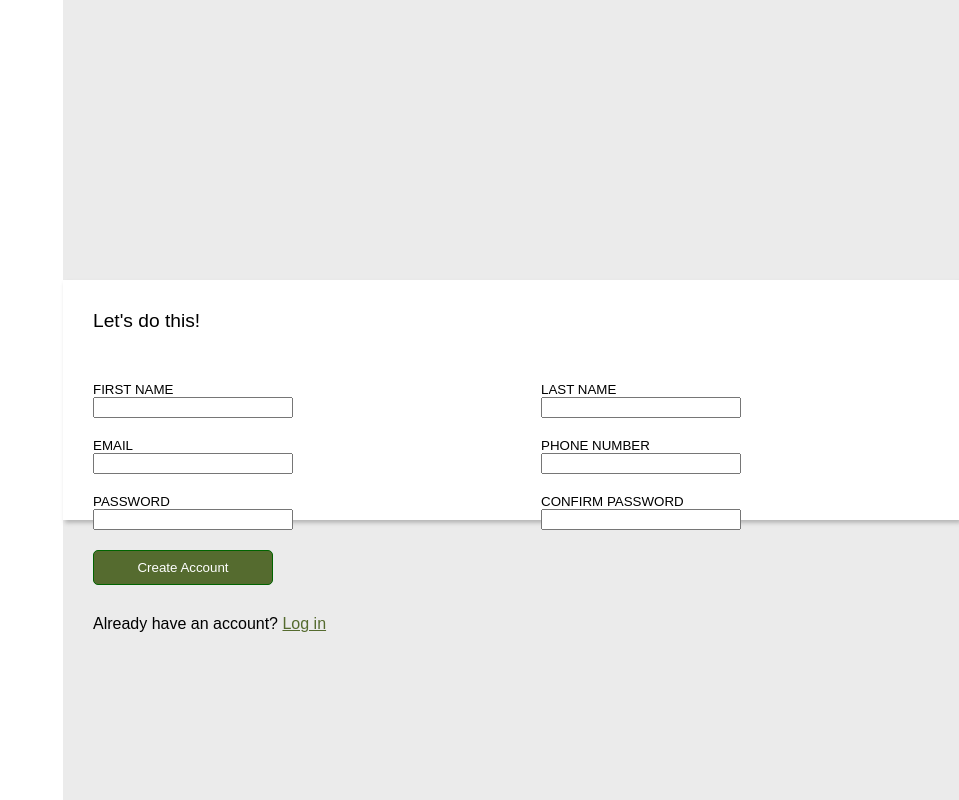
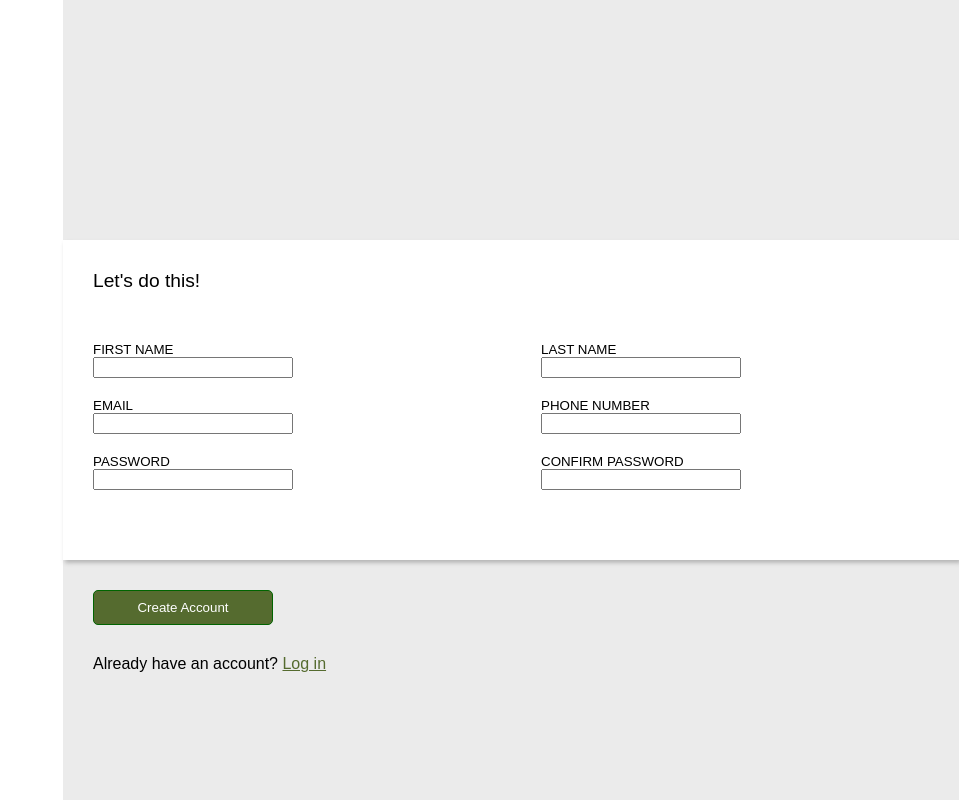
Before and after one commit to steff-mat/Sign-Up-Form, a plain HTML site: page index.html in a window 1280 px wide. Shown: the whole page, without its empty margins (321-1280 px from the left). Drawn offline with Linux system fonts and the light colour scheme.

Commit message:
draft3.1

```diff
--- a/style.css
+++ b/style.css
@@ -21,7 +21,7 @@ body {
 
 .right {
   display: grid;
-  grid-template-rows: 35% 30% 35%;
+  grid-template-rows: 30% 40% 30%;
   grid-template-columns: 100%;
 }
 
```
